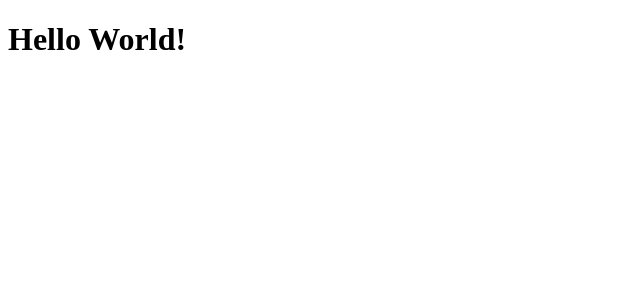
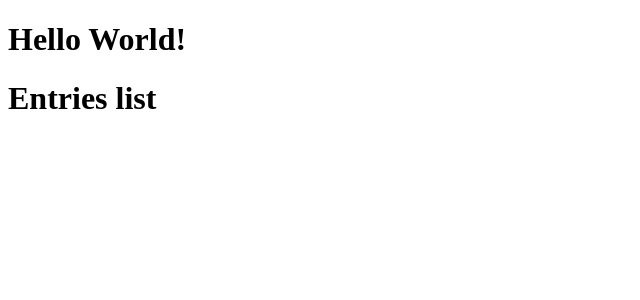
Before and after one commit to boris-arkenaar/phonebook, a Next.js app: page / in a window 1280 px wide. Shown: the top 300 px of the page, without its empty margins (0-640 px from the left). Built offline with nearby package versions, Linux system fonts and the light colour scheme.

Commit message:
Create empty entries component

```diff
--- a/pages/index.js
+++ /dev/null
@@ -1,3 +0,0 @@
-import React from "react";
-
-export default () => <h1>Hello World!</h1>;
--- /dev/null
+++ b/pages/index.jsx
@@ -0,0 +1,9 @@
+import React from 'react';
+import Entries from '../src/entries';
+
+export default () => (
+  <div>
+    <h1>Hello World!</h1>
+    <Entries />
+  </div>
+);
--- /dev/null
+++ b/src/entries/Entries.jsx
@@ -0,0 +1,3 @@
+import React from 'react';
+
+export default () => <h1>Entries list</h1>;
--- /dev/null
+++ b/src/entries/index.js
@@ -0,0 +1 @@
+export { default } from './Entries';
```
